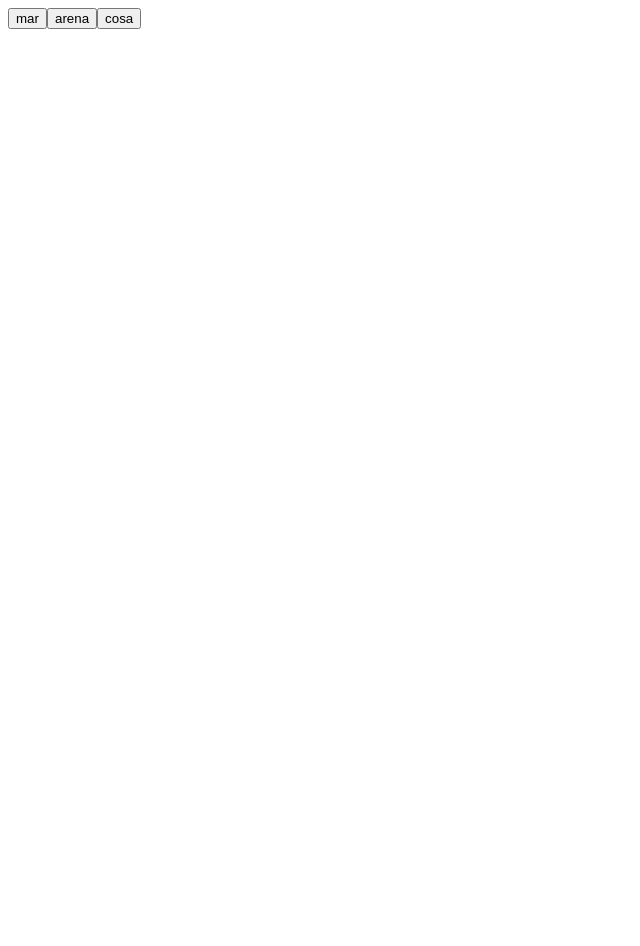
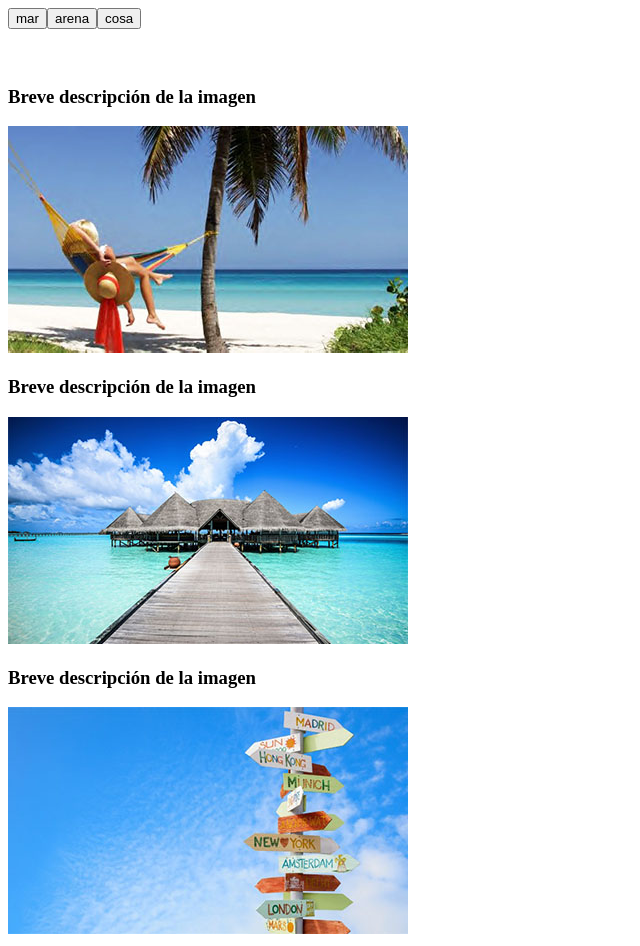
Before and after one commit to Eibel86/practica-evento, a plain HTML site: page index.html in a window 1280 px wide. Shown: the whole page, without its empty margins (0-640 px from the left). Before the commit the page ends 800 px from the top, so only its background shows below. Drawn offline with Linux system fonts and the light colour scheme.

Commit message:
ADD: cards creation

```diff
--- a/index.html
+++ b/index.html
@@ -7,12 +7,16 @@
     <title>Document</title>
 </head>
 <body>
-    <div id="filtersContainer"></div>
-    <h2 id="sentence"></h2>
+    <section id="filtersContainer"></section>
+    <section>
+        <h2 id="sentence"></h2>
+    </section>
+    <section>
+        <img id="imgBig" src="" alt="">
+    </section>
+    <section id="gallery">
 
-    <div>
-        <img id="imgBig" src="" alt="">
-    </div>
+    </section>
 
     <script src="js/main.js"></script>
 </body>
--- a/js/main.js
+++ b/js/main.js
@@ -1,6 +1,6 @@
 //Array de imagenes
 
-const galery = [
+const gallery = [
        {
         titulo: 'Viaje 1',
         url: '../assets/images/viajes/viajes-1.jpg',
@@ -25,6 +25,8 @@
 
 ]
 
+const fragment = document.createDocumentFragment();
+
 
 // Function called when the user clicks on the filet tag button.
 // @param idTag : String with the tag that will be used to filter elements.
@@ -46,7 +48,7 @@
 // @param tagId: String with the id the that will be used to modify the image.
 const modifyImgBig = (tagId) => {
         const imgBig = document.querySelector(`#imgBig`);
-        const imagen = galery.find(imagen =>{
+        const imagen = gallery.find(imagen =>{
 
                 return imagen.tags.includes(tagId);
         })
@@ -87,7 +89,7 @@
 //Create all the buttons for the id filters container.
 const createAllFilters = () => {
     // Array de nombres de los buttons.
-    const nombresFilters = getExistingTags(galery);
+    const nombresFilters = getExistingTags(gallery);
     // ACCEDER AL SELECTOR DIV ID filtersContainer
     const filtersContainer = document.querySelector("#filtersContainer");
     //console.log(filtersContainer);//ok
@@ -103,6 +105,37 @@
     });
 }
 
+// Create a card element: a article with a image and a title.
+// @param Object : information to fill the card element.
+// @return HTMLElement : the card element reference in the DOM.
+const createCard = (galleryImage) =>{
+    const card = document.createElement("ARTICLE");
+    const title = document.createElement("H3");
+    const imageContainer = document.createElement("DIV");
+    const image = document.createElement("IMG");
+    card.classList.add("card");
+    card.dataset.tags = galleryImage.tags;
+    title.innerText = galleryImage.descripcion;
+    image.src = galleryImage.url;
+    image.alt = galleryImage.alt;
+    imageContainer.append(image);
+    card.append(title,imageContainer);
+    return card;
+}
+
+
+// Fill the element with gallery id with card elements using the gallery data.
+const fillGallery = () =>{
+    const galleryRef = document.querySelector("#gallery");
+    gallery.forEach(element => {
+        const newCard = createCard(element);
+        fragment.append(newCard);
+    })
+    galleryRef.append(fragment);
+}
+
+
 
 // Functions calls.
-createAllFilters()
+createAllFilters();
+fillGallery();
```
